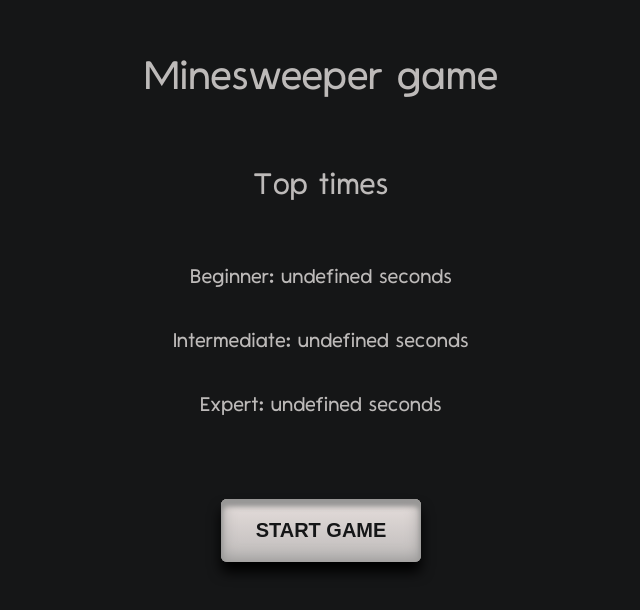
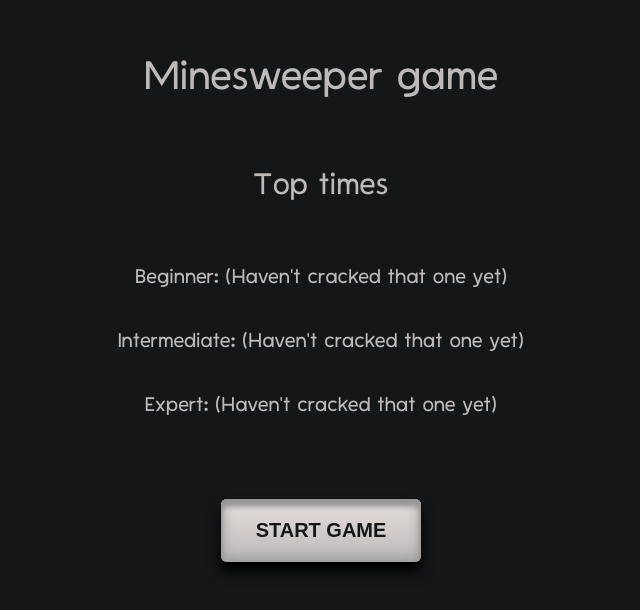
Before and after one commit to keddisa/minesweeper, a React (Create React App) app: page / in a window 1280 px wide. Shown: the top 610 px of the page, without its empty margins (327-967 px from the left). Built offline with nearby package versions, Linux system fonts and the light colour scheme.

Commit message:
refactor StartView to use TS

```diff
--- a/src/containers/Main.tsx
+++ b/src/containers/Main.tsx
@@ -3,7 +3,7 @@ import React, { useContext } from 'react'
 import { Game, StartView, EndView } from '.'
 import { GameContext } from '../contexts'
 
-const Main = () => {
+const Main: React.FC = () => {
 
     const { gameStarted } = useContext(GameContext)
 
--- a/src/containers/StartView.js
+++ b/src/containers/StartView.tsx
@@ -1,17 +1,18 @@
 import React, { useContext } from 'react'
 
 import { GameContext } from '../contexts'
+import { LevelNames } from '../utils'
 
-const StartView = () => {
+const StartView: React.FC = () => {
     const { bestTimes, setGameStarted } = useContext(GameContext)
 
     return(<div className="start-view">
         <div className="title-text">Minesweeper game</div>
         <div className="secondary-title-text">Top times</div>
         <div className="text-main start-view-times">
-            <div>{`Beginner: ${bestTimes.beginner === 999 ? "(Haven't cracked that one yet)" : `${bestTimes.beginner} seconds`}`}</div>
-            <div>{`Intermediate: ${bestTimes.intermediate === 999 ? "(Haven't cracked that one yet)" : `${bestTimes.intermediate} seconds`}`}</div>
-            <div>{`Expert: ${bestTimes.expert === 999 ? "(Haven't cracked that one yet)" : `${bestTimes.expert} seconds`}`}</div>
+            <div>{`Beginner: ${bestTimes.BEGINNER === 999 ? "(Haven't cracked that one yet)" : `${bestTimes.BEGINNER} seconds`}`}</div>
+            <div>{`Intermediate: ${bestTimes.INTERMEDIATE === 999 ? "(Haven't cracked that one yet)" : `${bestTimes.INTERMEDIATE} seconds`}`}</div>
+            <div>{`Expert: ${bestTimes.EXPERT === 999 ? "(Haven't cracked that one yet)" : `${bestTimes.EXPERT} seconds`}`}</div>
         </div>
         <button className="button-main" onClick={() => setGameStarted(true)}>Start Game</button>
     </div>)
```
